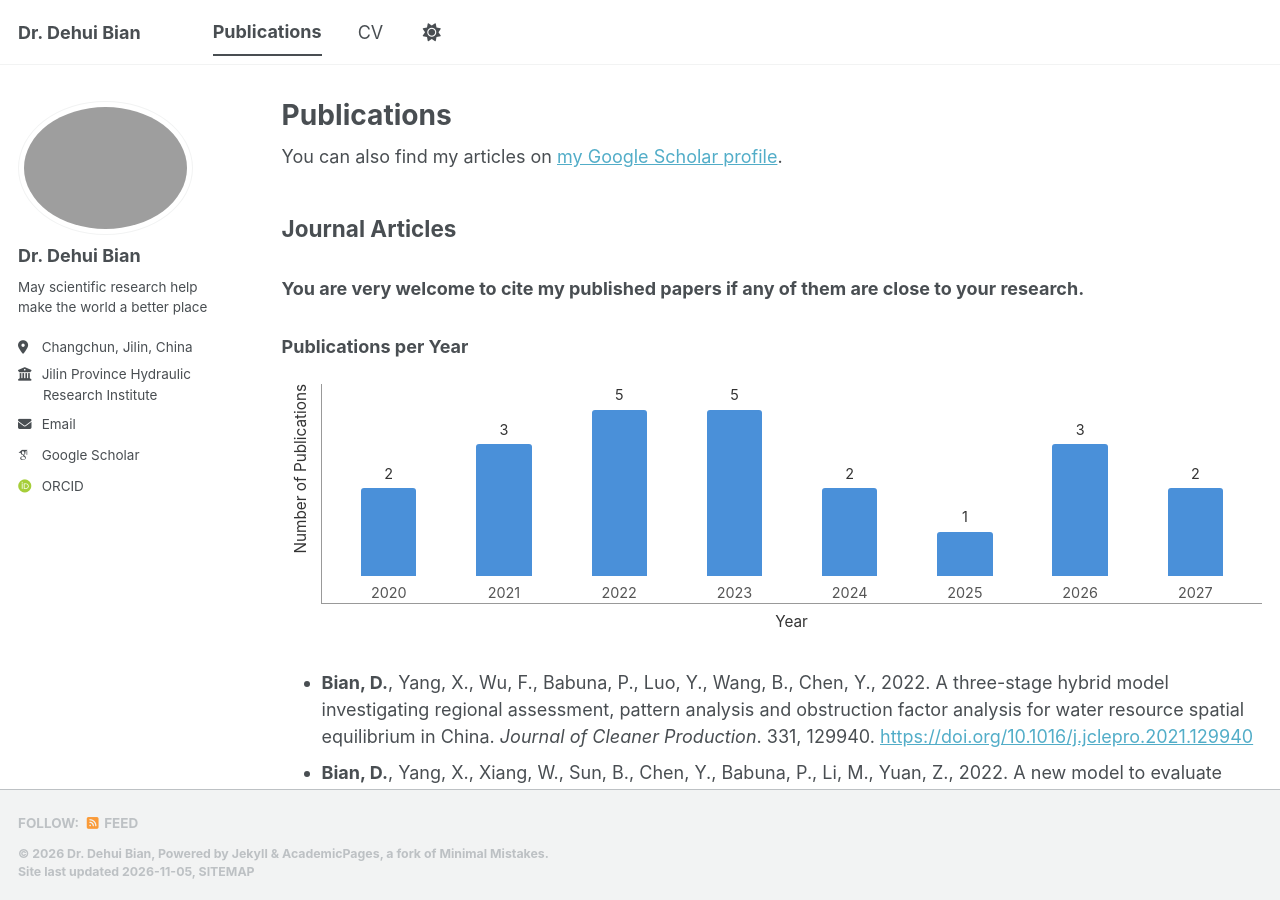
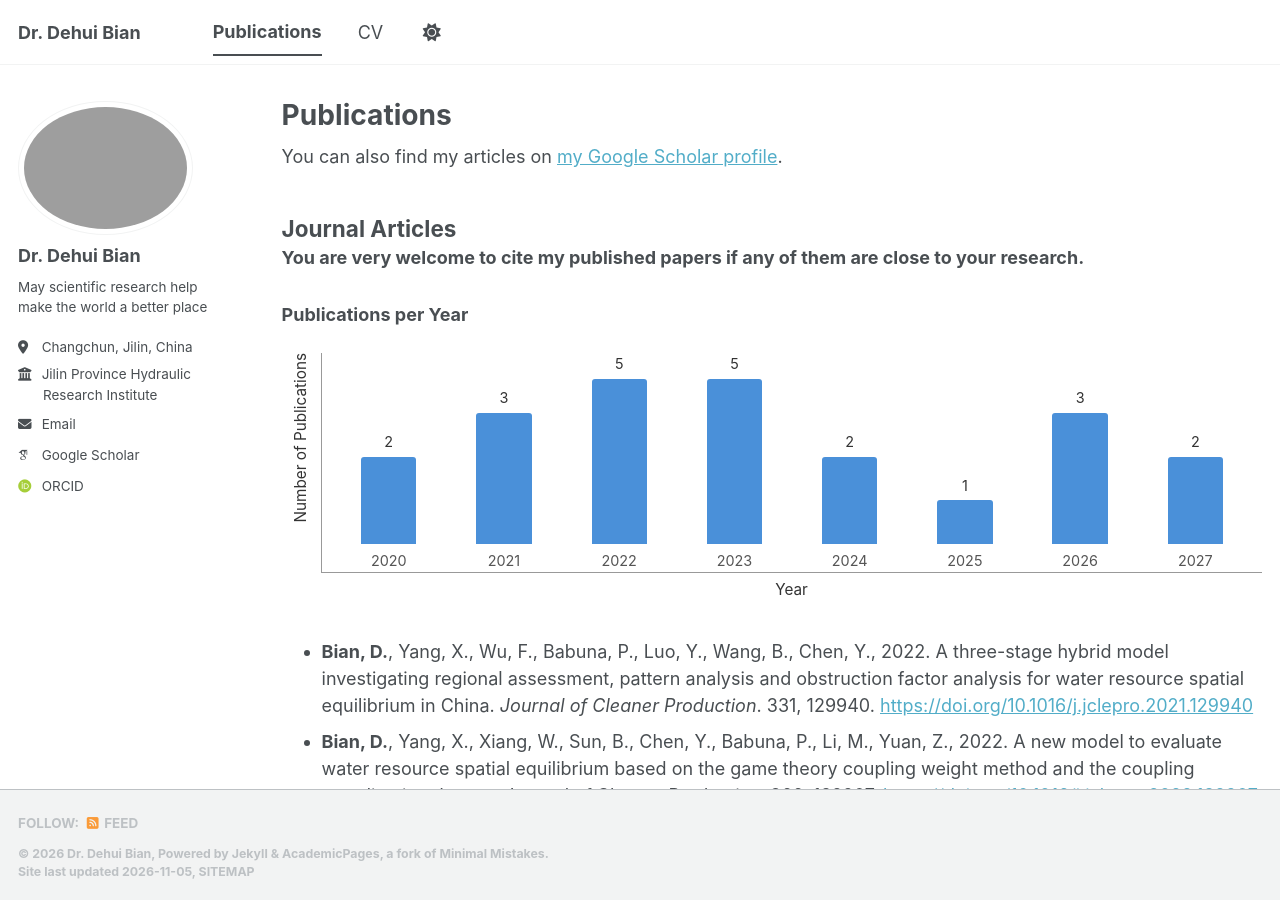
Before and after one commit to DehuiBian/dehuibian.github.io, a Jekyll site: the page built from _pages/publications.html, in a window 1280 px wide and 900 px high. Built offline with Jekyll 4.4.1, drawn with Linux system fonts in a browser that asks for light colours; some web fonts are replaced; a script bundle is joined from its source files by our own code; library files that are not in the unit come from our copies.

Commit message:
publications.html

```diff
--- a/_pages/publications.html
+++ b/_pages/publications.html
@@ -9,7 +9,8 @@ author_profile: true
   <div class="wordwrap">You can also find my articles on <a href="{{site.author.googlescholar}}">my Google Scholar profile</a>.</div>
 {% endif %}
 
-<h2>Journal Articles</h2> <h3>You are very welcome to cite my published papers if any of them are close to your research.</h3>
+<h2 style="margin-bottom:0.2em;">Journal Articles</h2>
+<h3 style="margin-top:0.2em;">You are very welcome to cite my published papers if any of them are close to your research.</h3>
 
   <h3>Publications per Year</h3>
 
```
